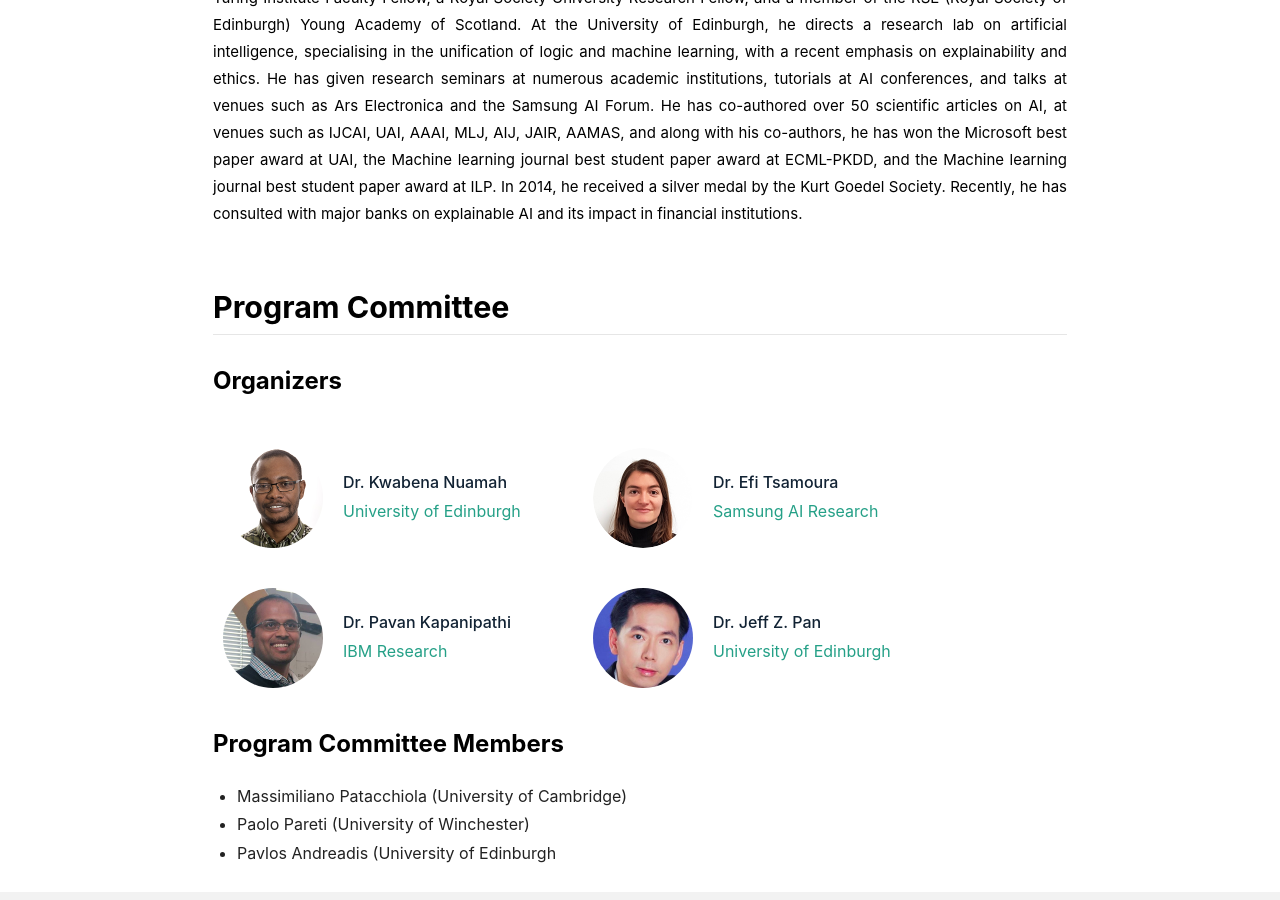
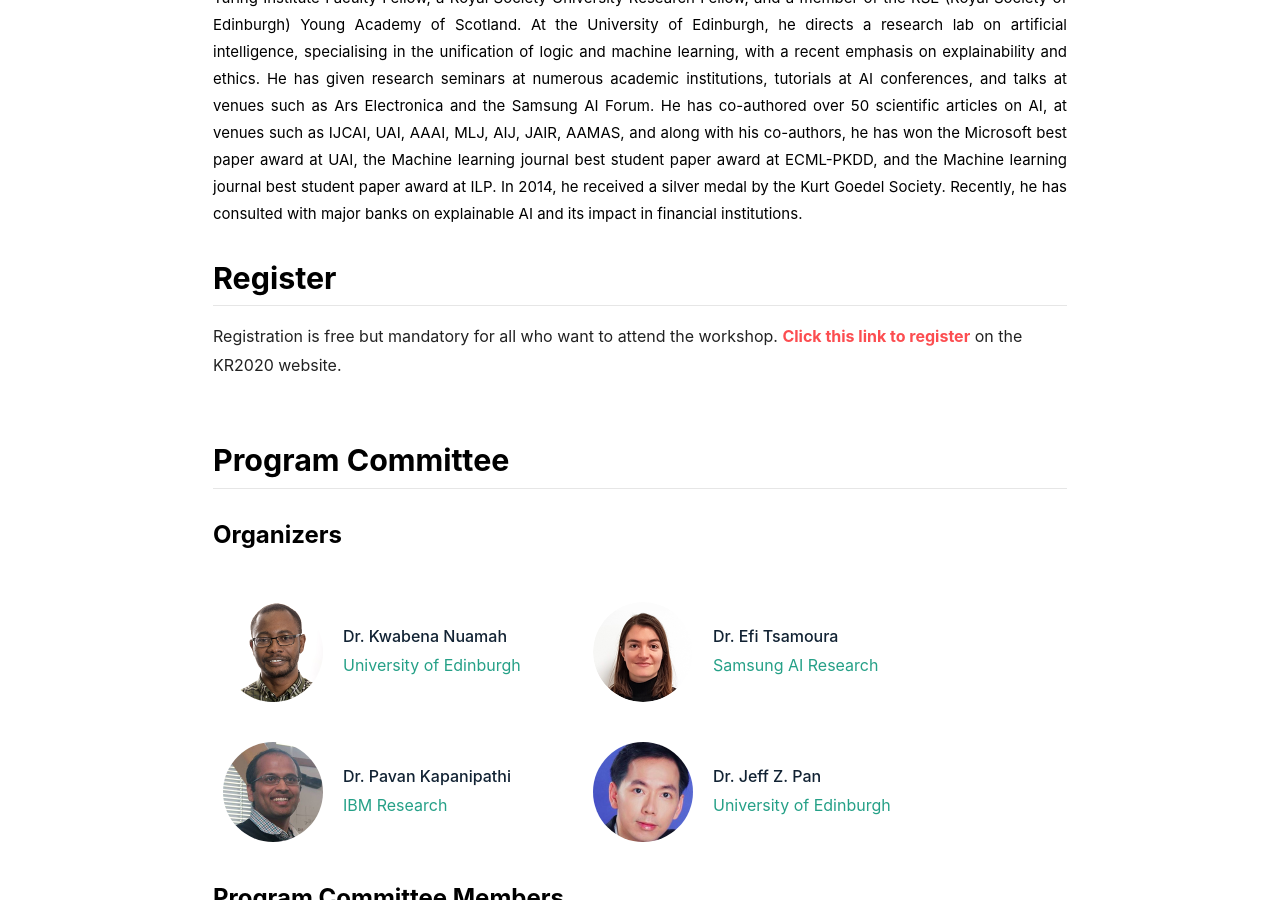
Before and after one commit to krhcai/krhcai.github.io, a Jekyll site: the page built from index.html, in a window 1280 px wide and 900 px high, scrolled down 4410 px. Built offline with Jekyll 4.4.1, drawn with Linux system fonts in a browser that asks for light colours; nearby versions of some CDN libraries; the list of posts is cut into pages by our own code.

Commit message:
added link for registration

```diff
--- a/index.html
+++ b/index.html
@@ -42,6 +42,11 @@ key: page-index
     <br/>
     <div style="color:rgb(182, 5, 5)">Dates: <b>November 3-7, 2021</b></div>
     <br/>
+
+
+
+
+
     <a name="speakers"></a>
     <h2>Invited Speakers and Panel</h2>
     <br/>
@@ -157,7 +162,7 @@ key: page-index
             and was a guest lecturer at UCL and at the Summer School on Statistical Relational Artificial Intelligence.
             He is the main inventor of a patent application assigned to Fujitsu Ltd, and he was recently awarded a seven-figures
             H2020 research grant involving applications of relational learning to cancer research, and several other research
-            grants from industry. For more information about him, see <a href="http://www.neuralnoise.com">http://www.neuralnoise.com</a>
+            grants from industry. For more information about him, see <a href="http://www.neuralnoise.com" target="_blank">http://www.neuralnoise.com</a>
         </div>
     </div>
 
@@ -205,6 +210,13 @@ key: page-index
     <a name="Agenda"></a>
     <!-- Pending -->
 
+
+
+
+    <a name="register"></a>
+    <h2>Register</h2>
+    Registration is free but mandatory for all who want to attend the workshop.
+    <a href="https://kr2021.kbsg.rwth-aachen.de/page/registration" target="_blank">Click this link to register</a> on the KR2020 website.
     <div style="clear:both;""></div>
 
     <a name="organizers"></a>
```
Also changed, not shown: _data/navigation.yml (+6 -2 lines).
